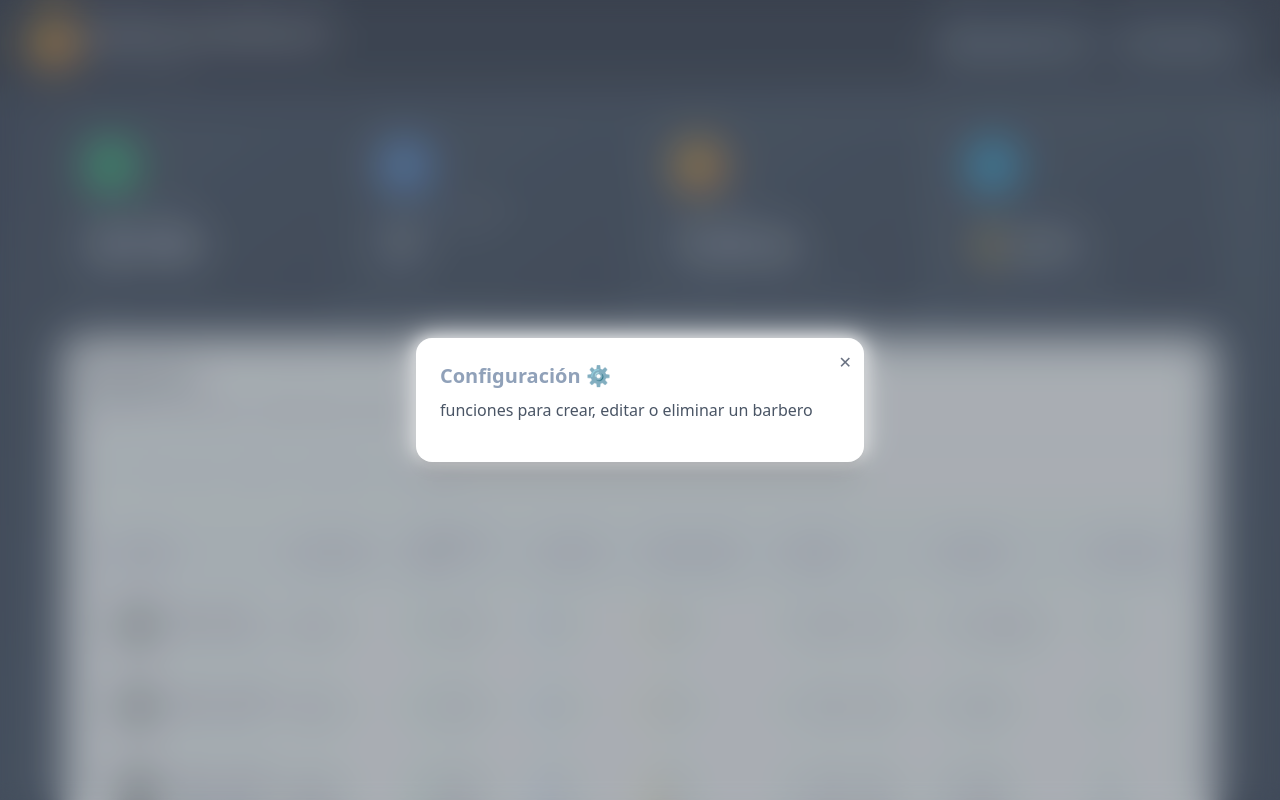
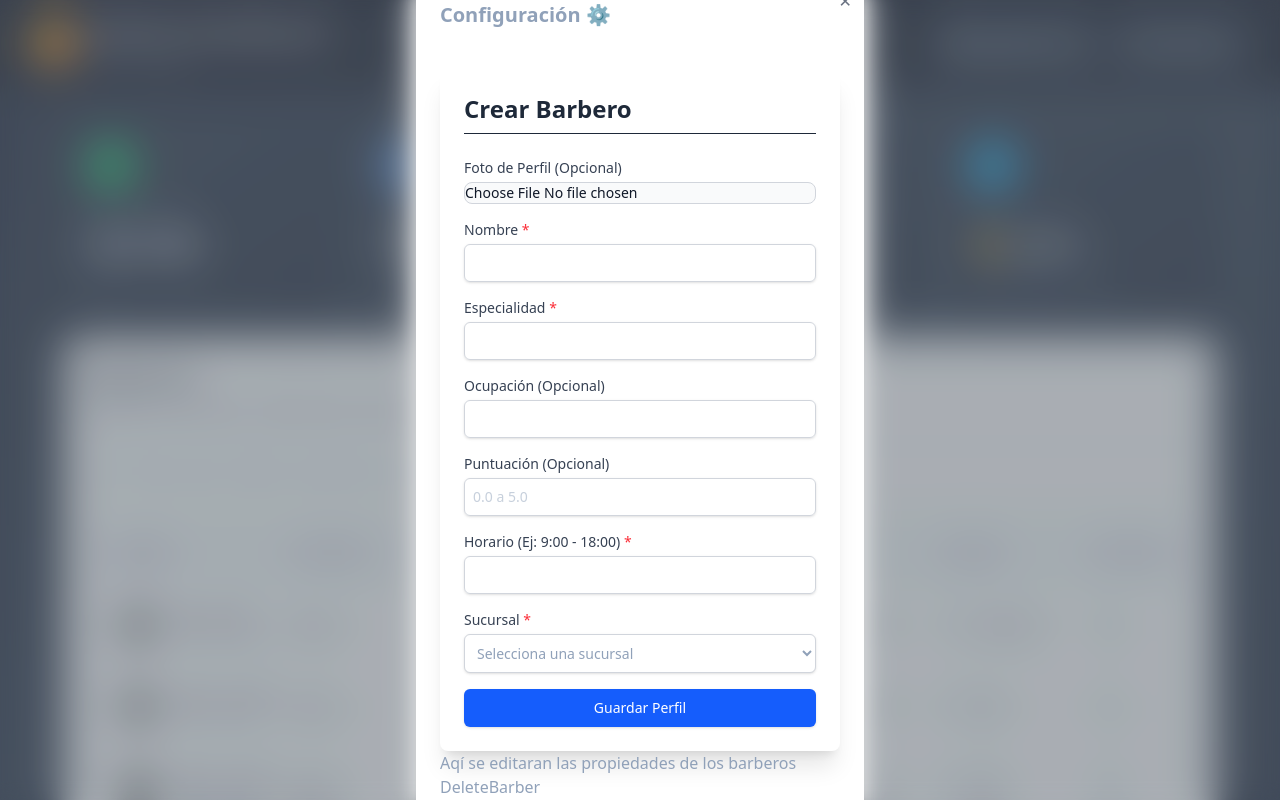
Before and after one commit to Bautista598/app-barber, a React (Vite) app: page / in a window 1280 px wide. Both pictures are taken after a click on the icon 1114 px from the left and 626 px from the top of the page. Shown: the top 800 px of the page. Built offline with nearby package versions, Linux system fonts and the light colour scheme; no server answers; grey boxes are pictures that could not be loaded.

Commit message:
creación del componente del formulario para crear barbero

```diff
--- a/src/components/DashboardComponents/CreateBarber.jsx
+++ b/src/components/DashboardComponents/CreateBarber.jsx
@@ -1,7 +1,222 @@
-import React from 'react'
+import React, { useState } from 'react'
 
-function CreateBarber() {
-	return <div>Aquí se crearan los barberos</div>
+const CreateBarber = () => {
+	// Estado para manejar los datos del formulario
+	const [formData, setFormData] = useState({
+		nombre: '',
+		especialidad: '',
+		ocupacion: '',
+		puntuacion: '',
+		horario: '',
+		sucursal: '',
+		fotoPerfil: null, // Para manejar el archivo de imagen
+	})
+
+	// Estado para manejar los errores de validación
+	const [errors, setErrors] = useState({})
+
+	// Manejador genérico de cambios en los inputs
+	const handleChange = (e) => {
+		const { name, value, type, files } = e.target
+		setFormData({
+			...formData,
+			[name]: type === 'file' ? files[0] : value,
+		})
+	}
+
+	// Función de validación de campos obligatorios
+	const validate = () => {
+		const newErrors = {}
+		if (!formData.nombre) newErrors.nombre = 'El nombre es obligatorio.'
+		if (!formData.especialidad)
+			newErrors.especialidad = 'La especialidad es obligatoria.'
+		if (!formData.horario) newErrors.horario = 'El horario es obligatorio.'
+		if (!formData.sucursal) newErrors.sucursal = 'La sucursal es obligatoria.'
+		return newErrors
+	}
+
+	// Manejador del envío del formulario
+	const handleSubmit = (e) => {
+		e.preventDefault()
+		const validationErrors = validate()
+		setErrors(validationErrors)
+
+		if (Object.keys(validationErrors).length === 0) {
+			// Aquí manejarías el envío de los datos a un backend
+			console.log('Formulario enviado con éxito:', formData)
+			alert('Formulario enviado con éxito. Revisa la consola.')
+		} else {
+			console.error('Errores de validación:', validationErrors)
+		}
+	}
+
+	return (
+		<div className="max-w-xl mx-auto p-6 bg-white shadow-xl rounded-lg mt-10">
+			<h2 className="text-2xl font-bold mb-6 text-gray-800 border-b pb-2">
+				Crear Barbero
+			</h2>
+			<form onSubmit={handleSubmit} className="space-y-4">
+				<div>
+					<label
+						htmlFor="fotoPerfil"
+						className="block text-sm font-medium text-gray-700"
+					>
+						Foto de Perfil (Opcional)
+					</label>
+					<input
+						type="file"
+						id="fotoPerfil"
+						name="fotoPerfil"
+						accept="image/*"
+						onChange={handleChange}
+						className="mt-1 block w-full text-sm text-gray-900 border border-gray-300 rounded-lg cursor-pointer bg-gray-50 focus:outline-none"
+					/>
+				</div>
+
+				<div>
+					<label
+						htmlFor="nombre"
+						className="block text-sm font-medium text-gray-700"
+					>
+						Nombre <span className="text-red-500">*</span>
+					</label>
+					<input
+						type="text"
+						id="nombre"
+						name="nombre"
+						value={formData.nombre}
+						onChange={handleChange}
+						required
+						className={`mt-1 block w-full p-2 border ${
+							errors.nombre ? 'border-red-500' : 'border-gray-300'
+						} rounded-md shadow-sm focus:ring-blue-500 focus:border-blue-500 sm:text-sm`}
+					/>
+					{errors.nombre && (
+						<p className="mt-1 text-xs text-red-500">{errors.nombre}</p>
+					)}
+				</div>
+
+				<div>
+					<label
+						htmlFor="especialidad"
+						className="block text-sm font-medium text-gray-700"
+					>
+						Especialidad <span className="text-red-500">*</span>
+					</label>
+					<input
+						type="text"
+						id="especialidad"
+						name="especialidad"
+						value={formData.especialidad}
+						onChange={handleChange}
+						required
+						className={`mt-1 block w-full p-2 border ${
+							errors.especialidad ? 'border-red-500' : 'border-gray-300'
+						} rounded-md shadow-sm focus:ring-blue-500 focus:border-blue-500 sm:text-sm`}
+					/>
+					{errors.especialidad && (
+						<p className="mt-1 text-xs text-red-500">{errors.especialidad}</p>
+					)}
+				</div>
+
+				<div>
+					<label
+						htmlFor="ocupacion"
+						className="block text-sm font-medium text-gray-700"
+					>
+						Ocupación (Opcional)
+					</label>
+					<input
+						type="text"
+						id="ocupacion"
+						name="ocupacion"
+						value={formData.ocupacion}
+						onChange={handleChange}
+						className="mt-1 block w-full p-2 border border-gray-300 rounded-md shadow-sm focus:ring-blue-500 focus:border-blue-500 sm:text-sm"
+					/>
+				</div>
+
+				<div>
+					<label
+						htmlFor="puntuacion"
+						className="block text-sm font-medium text-gray-700"
+					>
+						Puntuación (Opcional)
+					</label>
+					<input
+						type="number"
+						id="puntuacion"
+						name="puntuacion"
+						value={formData.puntuacion}
+						onChange={handleChange}
+						min="0"
+						max="5"
+						step="0.1"
+						placeholder="0.0 a 5.0"
+						className="mt-1 block w-full p-2 border border-gray-300 rounded-md shadow-sm focus:ring-blue-500 focus:border-blue-500 sm:text-sm"
+					/>
+				</div>
+
+				<div>
+					<label
+						htmlFor="horario"
+						className="block text-sm font-medium text-gray-700"
+					>
+						Horario (Ej: 9:00 - 18:00) <span className="text-red-500">*</span>
+					</label>
+					<input
+						type="text"
+						id="horario"
+						name="horario"
+						value={formData.horario}
+						onChange={handleChange}
+						required
+						className={`mt-1 block w-full p-2 border ${
+							errors.horario ? 'border-red-500' : 'border-gray-300'
+						} rounded-md shadow-sm focus:ring-blue-500 focus:border-blue-500 sm:text-sm`}
+					/>
+					{errors.horario && (
+						<p className="mt-1 text-xs text-red-500">{errors.horario}</p>
+					)}
+				</div>
+
+				<div>
+					<label
+						htmlFor="sucursal"
+						className="block text-sm font-medium text-gray-700"
+					>
+						Sucursal <span className="text-red-500">*</span>
+					</label>
+					<select
+						id="sucursal"
+						name="sucursal"
+						value={formData.sucursal}
+						onChange={handleChange}
+						required
+						className={`mt-1 block w-full p-2 border bg-white ${
+							errors.sucursal ? 'border-red-500' : 'border-gray-300'
+						} rounded-md shadow-sm focus:ring-blue-500 focus:border-blue-500 sm:text-sm`}
+					>
+						<option value="">Selecciona una sucursal</option>
+						<option value="principal">Principal</option>
+						<option value="norte">Norte</option>
+						<option value="sur">Sur</option>
+						<option value="este">Este</option>
+					</select>
+					{errors.sucursal && (
+						<p className="mt-1 text-xs text-red-500">{errors.sucursal}</p>
+					)}
+				</div>
+
+				<button
+					type="submit"
+					className="w-full py-2 px-4 border border-transparent rounded-md shadow-sm text-sm font-medium text-white bg-blue-600 hover:bg-blue-700 focus:outline-none focus:ring-2 focus:ring-offset-2 focus:ring-blue-500 transition duration-150 ease-in-out"
+				>
+					Guardar Perfil
+				</button>
+			</form>
+		</div>
+	)
 }
 
 export default CreateBarber
--- a/src/components/DashboardComponents/ModalConfig.jsx
+++ b/src/components/DashboardComponents/ModalConfig.jsx
@@ -1,3 +1,7 @@
+import CreateBarber from './CreateBarber'
+import EditBarber from './EditBarber'
+import DeleteBarber from './DeleteBarber'
+
 function ModalConfig({ isOpen, onClose }) {
 	if (!isOpen) return null
 
@@ -14,9 +18,9 @@ function ModalConfig({ isOpen, onClose }) {
 					✕
 				</button>
 				<h2 className="text-xl font-semibold mb-2">Configuración ⚙️</h2>
-				<p className="text-gray-600 mb-4">
-					funciones para crear, editar o eliminar un barbero
-				</p>
+				<CreateBarber />
+				<EditBarber />
+				<DeleteBarber />
 			</div>
 		</div>
 	)
```
